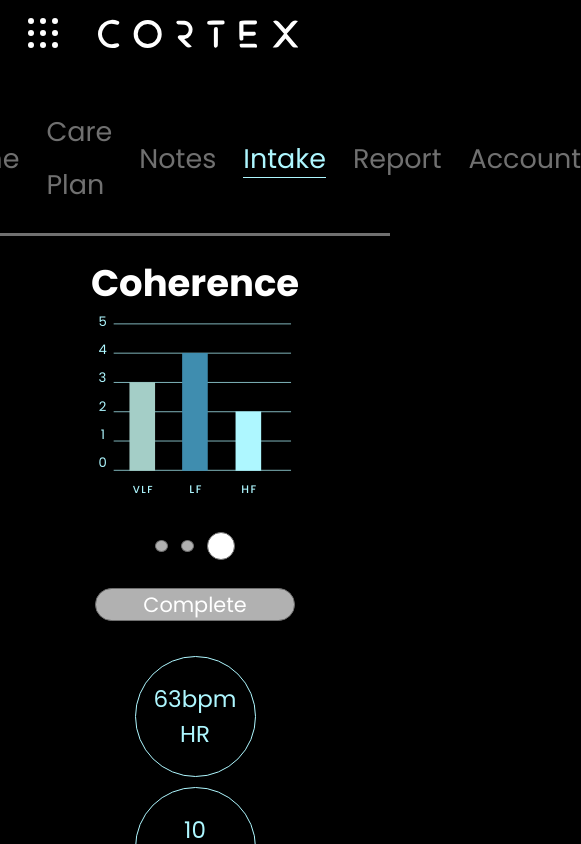
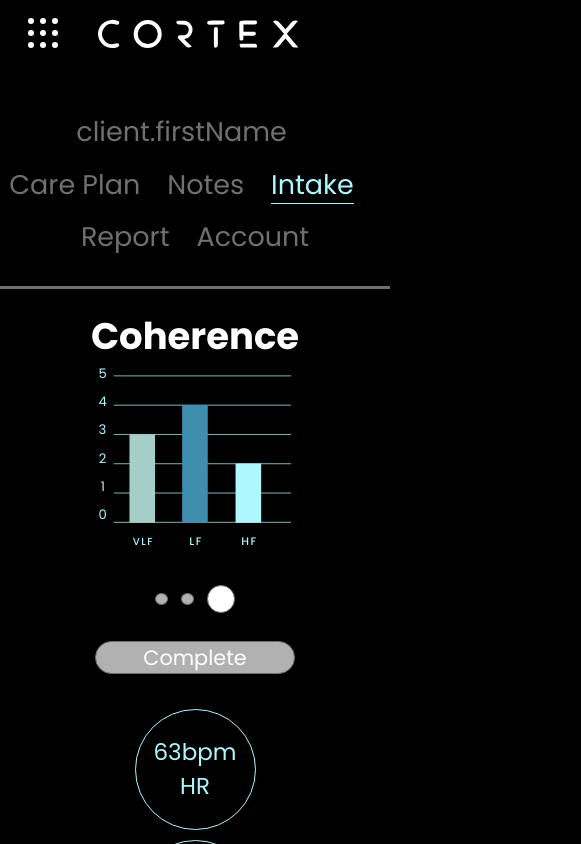
Before and after one commit to Simple2B/cortex-frontend, a React (Create React App) app: page /1/intake in a window 390 px wide. Shown: the top 844 px of the page, 581 px wide, since content can reach past the window. Built offline with nearby package versions, Linux system fonts and the light colour scheme; sample sign-in values are in the browser's storage.

Commit message:
Responsive layout for width from 891px and below

```diff
--- a/src/components/ClientInfo/MenuInfoPatient/menuInfoPatient.css
+++ b/src/components/ClientInfo/MenuInfoPatient/menuInfoPatient.css
@@ -44,3 +44,16 @@
 		margin-right: 1em;
 	}
 }
+
+@media (max-width: 891px) {
+	.menuInfoPatient {
+		flex-wrap: wrap;
+	}
+
+	.menuInfoPatient .menuInfoPatientItem a {
+		margin-right: 1em;
+	}
+	.active a {
+		margin-right: 1em;
+	}
+}
```
